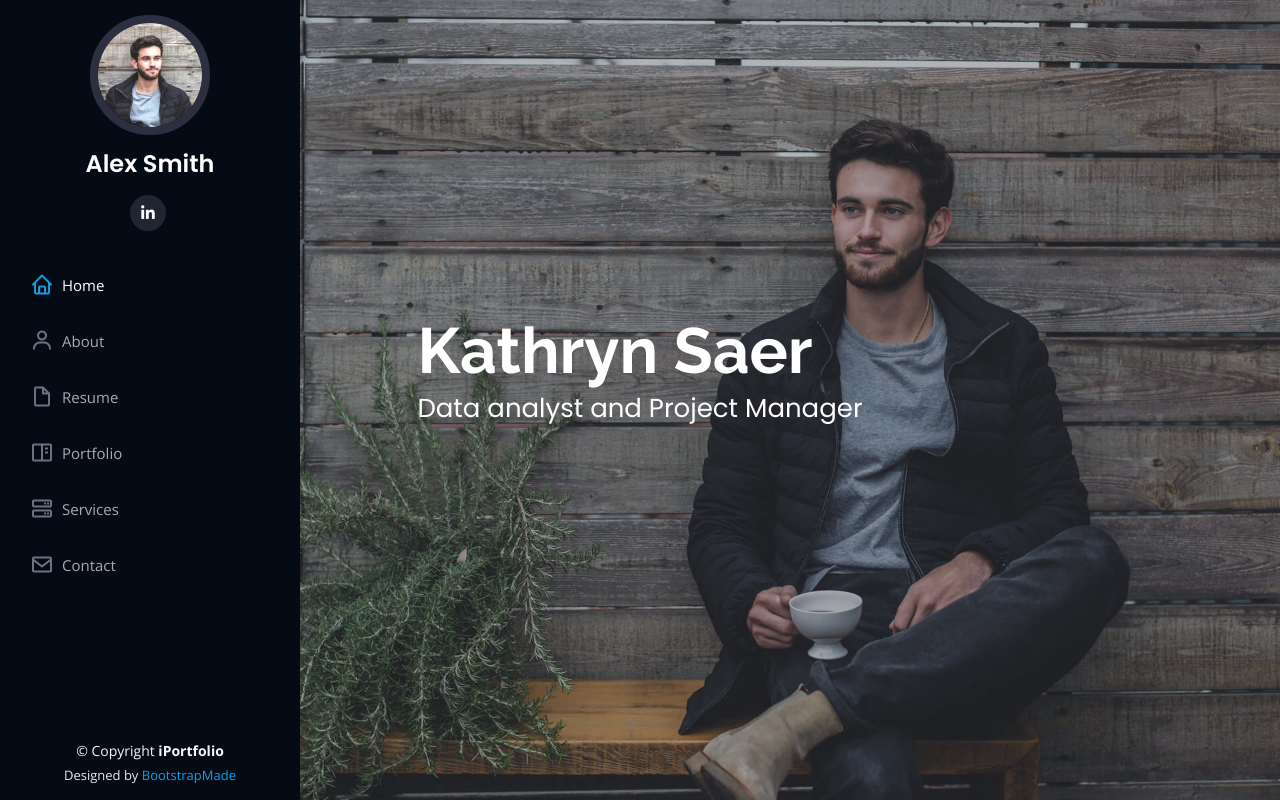
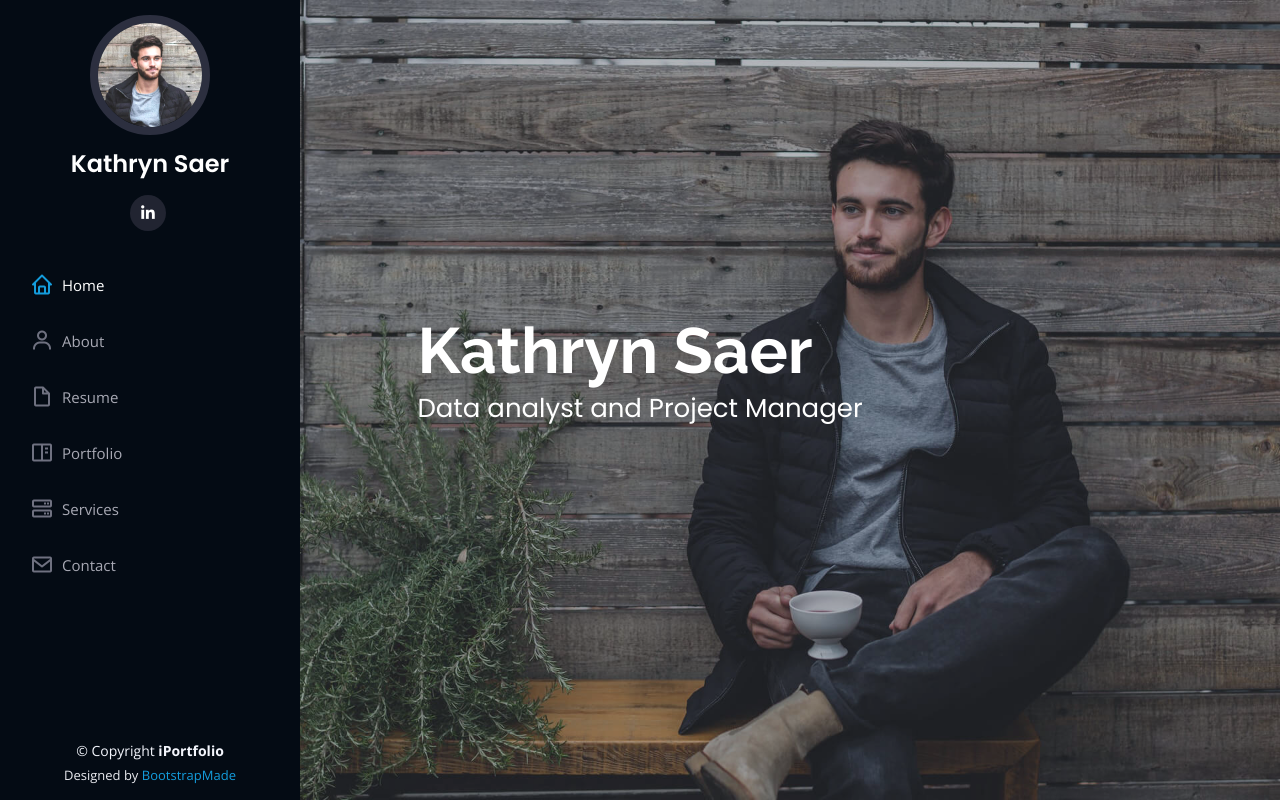
Before and after one commit to kjs221/github.io, a plain HTML site: page index.html in a window 1280 px wide. Shown: the top 802 px of the page. Drawn offline with nearby package versions, Linux system fonts and the light colour scheme.

Commit message:
Update index.html

```diff
--- a/index.html
+++ b/index.html
@@ -47,7 +47,7 @@
 
       <div class="profile">
         <img src="assets/img/profile-img.jpg" alt="" class="img-fluid rounded-circle">
-        <h1 class="text-light"><a href="index.html">Alex Smith</a></h1>
+        <h1 class="text-light"><a href="index.html">Kathryn Saer</a></h1>
         <div class="social-links mt-3 text-center">
           <a href="#" class="linkedin"><i class="bx bxl-linkedin"></i></a>
         </div>
```
